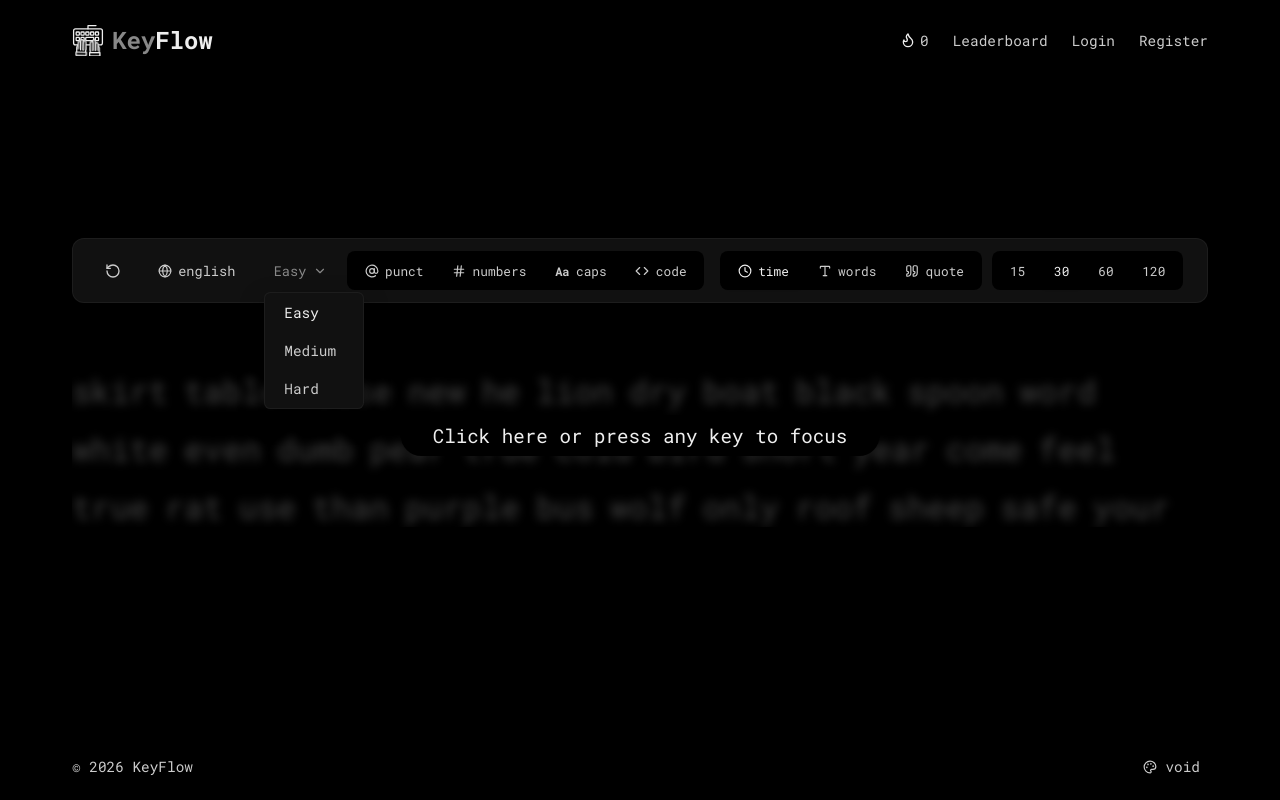
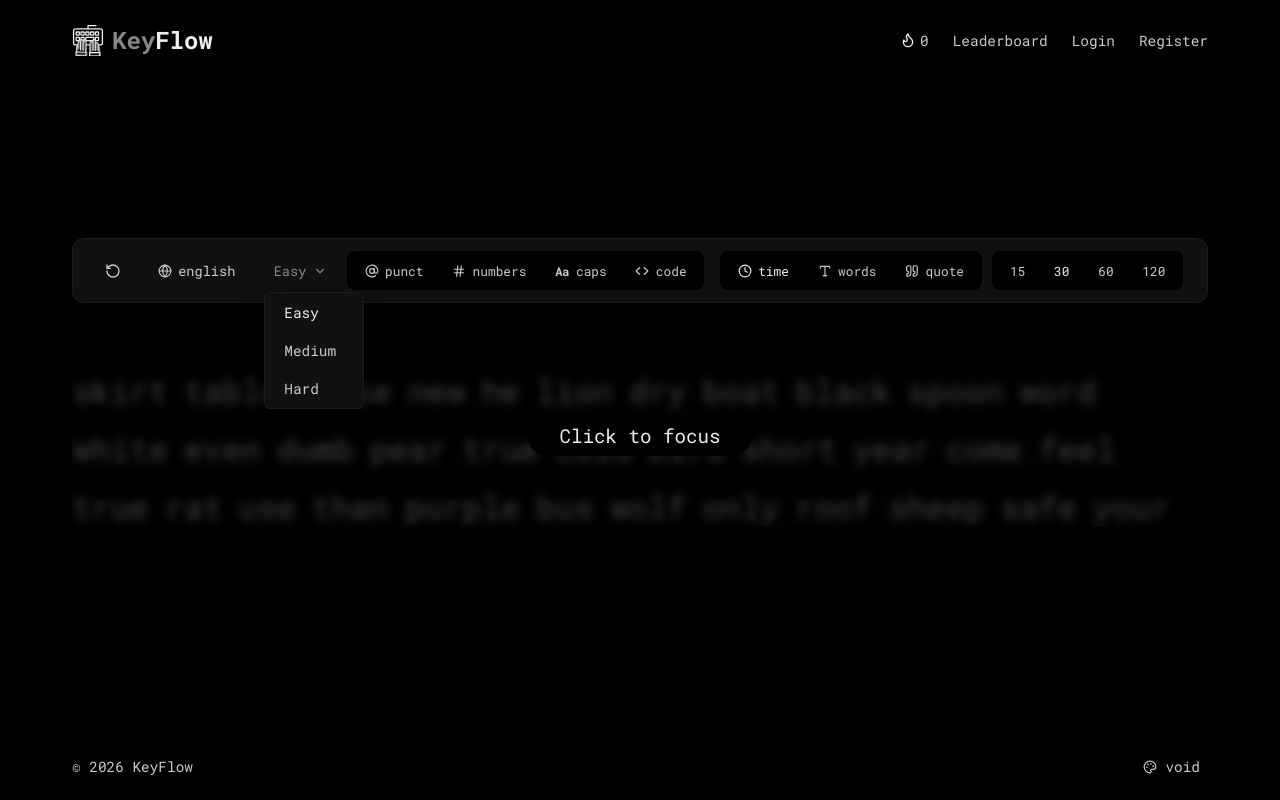
Before and after one commit to manishjha17/keyFlow, a React (Vite) app in the folder frontend/: page / in a window 1280 px wide. Both pictures are taken after a click on the button "Easy". Built offline with nearby package versions, Linux system fonts and the light colour scheme.

Commit message:
updating focus overlay

```diff
--- a/frontend/src/components/TypingArea.jsx
+++ b/frontend/src/components/TypingArea.jsx
@@ -763,7 +763,7 @@ function TypingArea() {
 
         {!isFocused && status !== 'finished' && (
           <div className="focus-overlay">
-            Click here or press any key to focus
+            Click to focus
           </div>
         )}
 
```
